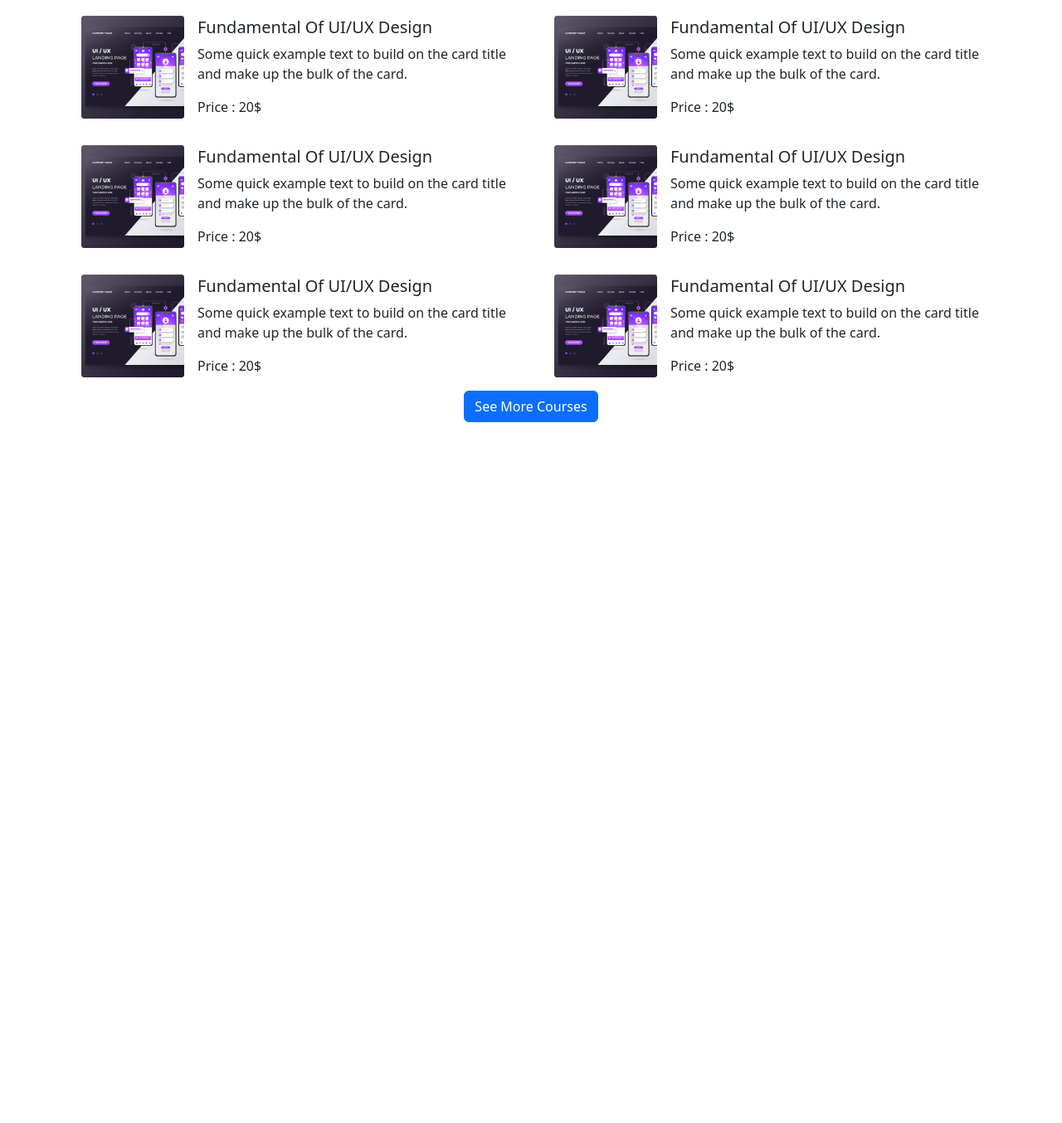
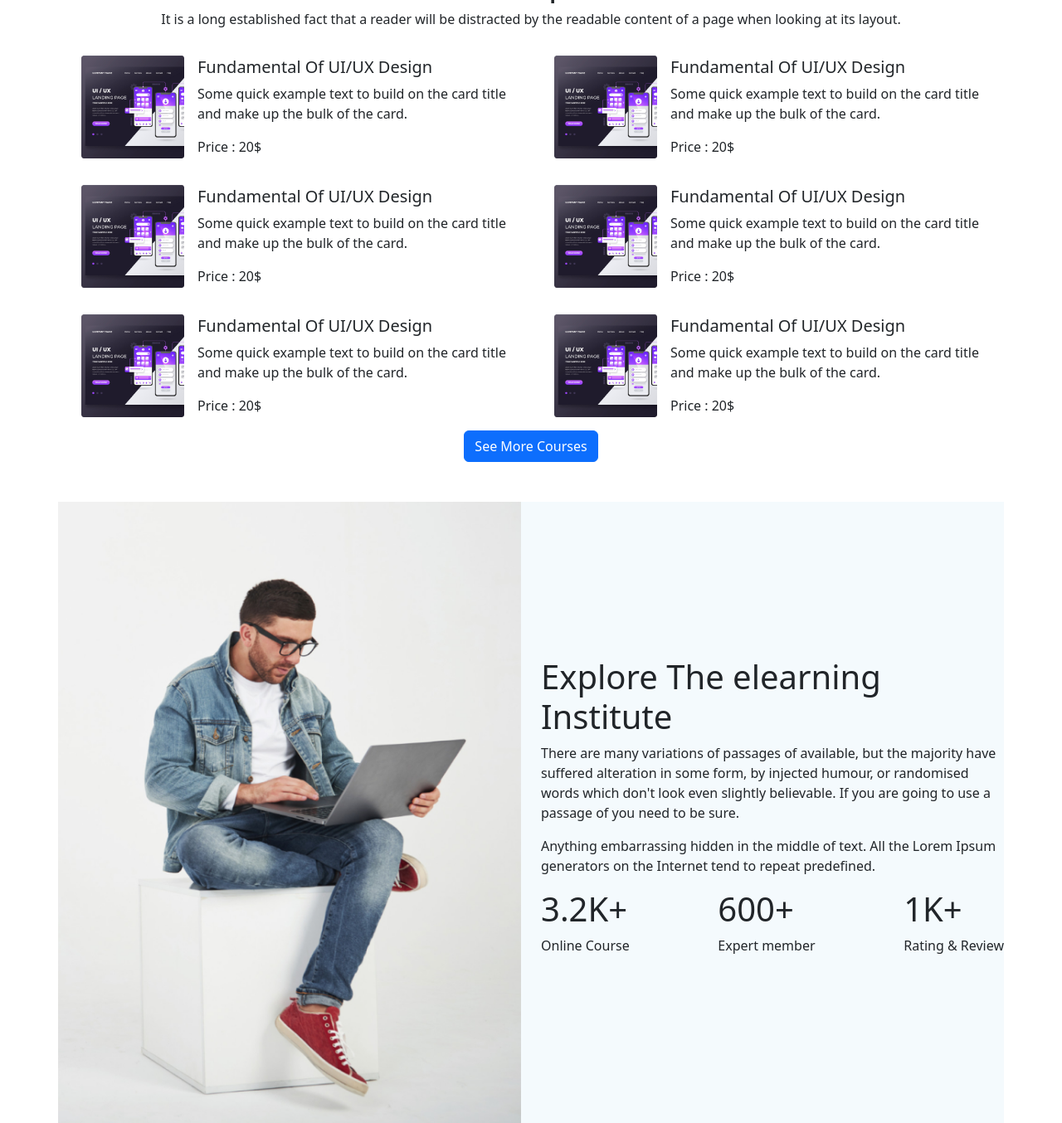
Before and after one commit to SotonAlamgir-PH/assignment-3, a plain HTML site: page index.html in a window 1280 px wide. Shown: the part 741-2095 px from the top of the page at 83% size. Before the commit the page ends 1250 px from the top, so only its background shows below. Drawn offline with nearby package versions, Linux system fonts and the light colour scheme.

Commit message:
markup-2

```diff
--- a/index.html
+++ b/index.html
@@ -91,7 +91,7 @@
         <!-- banner end  -->
 
         <!-- course start  -->
-        <section class="courses">
+        <section class="courses mt-5">
             <div class="container">
                 <div class="course-title text-center">
                     <h1>Discover Our Popular Courses</h1>
@@ -169,6 +169,37 @@
             </div>
         </section>
         <!-- course end  -->
+
+        <section class="explore mt-5">
+            <div class="container explore-bg  p-0">
+                <div class="row align-items-center">
+                    <div class="col-lg-6">
+                        <div class="explore-img">
+                            <img class="img-fluid" src="images/working.png" alt="" srcset="">
+                        </div>
+                    </div>
+                    <div class="col-lg-6">
+                        <h1>Explore The elearning Institute</h1>
+                        <p>There are many variations of passages of available, but the majority have suffered alteration in some form, by injected humour, or randomised words which don't look even slightly believable. If you are going to use a passage of  you need to be sure.</p>
+                        <p>Anything embarrassing hidden in the middle of text. All the Lorem Ipsum generators on the Internet tend to repeat predefined.</p>
+                        <div class="ebox-one d-flex justify-content-between">
+                            <div class="ebox-title">
+                                <h1>3.2K+</h1>
+                                <p>Online Course</p>
+                            </div>
+                            <div class="ebox-title">
+                                <h1>600+</h1>
+                                <p>Expert member</p>
+                            </div>
+                            <div class="ebox-title">
+                                <h1>1K+</h1>
+                                <p>Rating & Review</p>
+                            </div>
+                        </div>
+                    </div>
+                </div>
+            </div>
+        </section>
     </main>
     <script src="https://cdn.jsdelivr.net/npm/bootstrap@5.2.0/dist/js/bootstrap.bundle.min.js"
         integrity="sha384-A3rJD856KowSb7dwlZdYEkO39Gagi7vIsF0jrRAoQmDKKtQBHUuLZ9AsSv4jD4Xa"
--- a/style.css
+++ b/style.css
@@ -15,3 +15,6 @@
     bottom: initial;
     top:50%;
 }
+.explore-bg{
+    background-color: #F4FAFD;
+}
```
